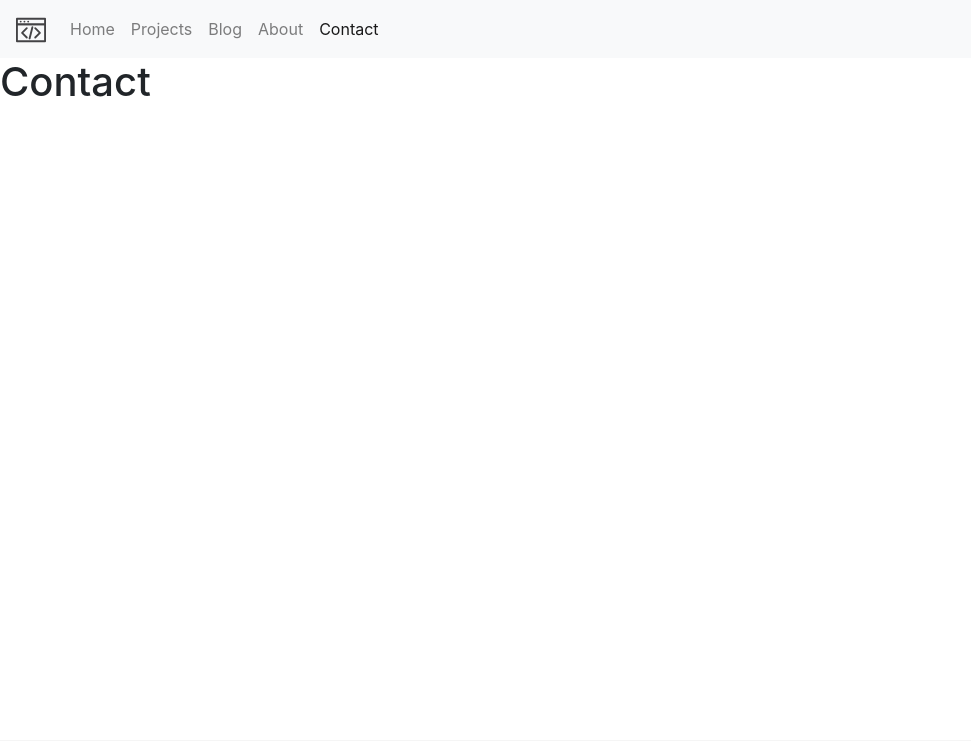
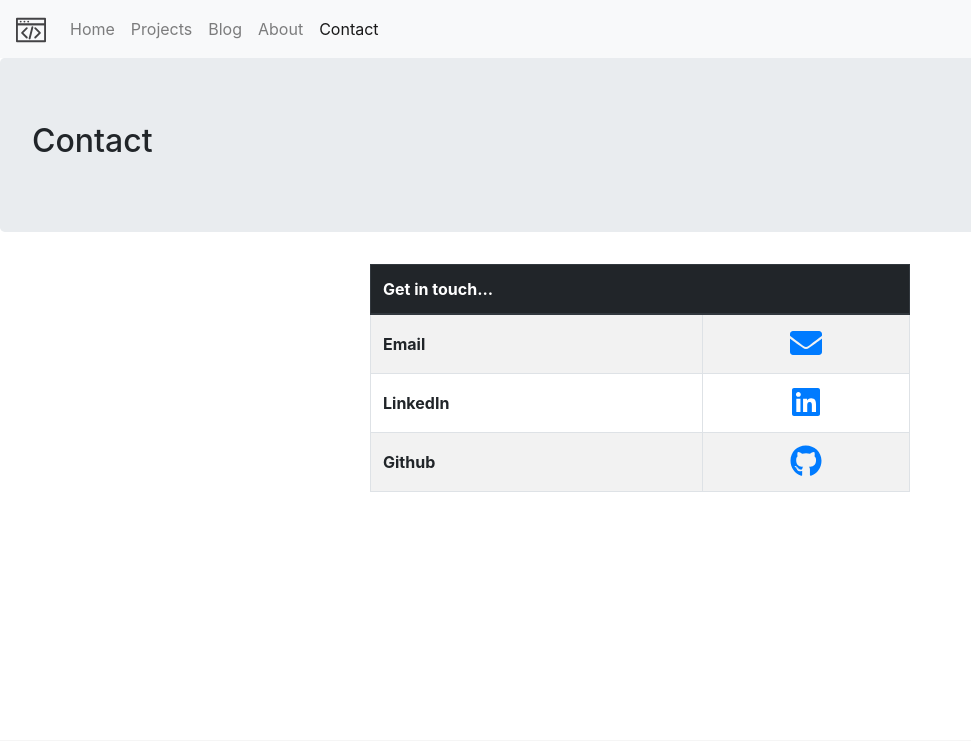
Before and after one commit to fabiomolinar/website, a Django app: page /contact in a window 1280 px wide. Shown: the top 741 px of the page, without its empty margins (0-971 px from the left). Run offline with Django 3.2, Linux system fonts and the light colour scheme; lists and menus that the app fills with data are empty; some libraries are stand-ins or nearby versions.

Commit message:
finished v1 of the site

```diff
--- a/website/base/templates/base/about.html
+++ b/website/base/templates/base/about.html
@@ -27,6 +27,7 @@
                 <p>In my time out of the office I am a <strong>web developer geek</strong>. I am fascinated with the power of web technologies to bring people, resources and machines together. At this field I am also able to play with different stacks, both at the front and back end development. I am certainly looking forward for our interconnected future and the revolution that the Internet of Things are probably going to bring. I hope to be part of those helping shaping that change and bringing a better future for generations to come.</p>
                 <p class="text-center">For more details, take a look at my LinkedIn page.</p>
                 <p class="text-center"><a href="https://www.linkedin.com/in/fabiomolinar/" target="_blank"><span class="fab fa-linkedin fa-3x"></span></a></p>
+                <hr class="d-lg-none">
             </div>
             <div class="col-lg-9 col-md-12">
                 <h4><u>Storyline</u></h4>
--- a/website/base/templates/base/contact.html
+++ b/website/base/templates/base/contact.html
@@ -9,7 +9,41 @@
 {% block keywords %}
     <meta name="keywords" content="Fabio Thomaz Molinar, Fabio Molinar, Contact" />
 {% endblock keywords%}
+{% block head %}
+    <!-- FontAwesome -->
+    <script defer src="https://use.fontawesome.com/releases/v5.6.1/js/all.js" integrity="sha384-R5JkiUweZpJjELPWqttAYmYM1P3SNEJRM6ecTQF05pFFtxmCO+Y1CiUhvuDzgSVZ" crossorigin="anonymous"></script>
+{% endblock head %}
 
 {% block base-content %}
-    <h1>Contact</h1>
+    <div class="jumbotron">
+        <h2>Contact</h2>
+    </div>
+    <div class="container">
+        <div class="row justify-content-center">
+            <div class="col-md-12 col-lg-6">
+                <table class="table table-bordered table-striped table-hover">
+                    <thead class="thead-dark">
+                        <tr>
+                            <th scope="col" colspan="2">Get in touch...</th>
+                        </tr>
+                    </thead>
+                    <tbody>
+                        <tr>
+                            <th scope="row" class="align-middle">Email</th>
+                            <td class="text-center"><a href="mailto:fabio.molinar+website@gmail.com"><span class="fas fa-envelope fa-2x" aria-hidden="true"></span></a></td>
+                        </tr>
+                        <tr>
+                            <th scope="row" class="align-middle">LinkedIn</th>
+                            <td class="text-center"><a href="https://www.linkedin.com/in/fabiomolinar/" target="_blank" rel="noopener noreferrer"><span class="fab fa-linkedin fa-2x" aria-hidden="true"></span></a></td>
+                        </tr>
+                        <tr>
+                            <th scope="row" class="align-middle">Github</th>
+                            <td class="text-center"><a href="https://github.com/fabiomolinar" target="_blank" rel="noopener noreferrer"><span class="fab fa-github fa-2x" aria-hidden="true"></span></a></td>
+                        </tr>
+                    </tbody>
+                </table>
+            </div>
+        </div>
+    </div>
+
 {% endblock base-content %}
```
Also changed, not shown: README.md.
